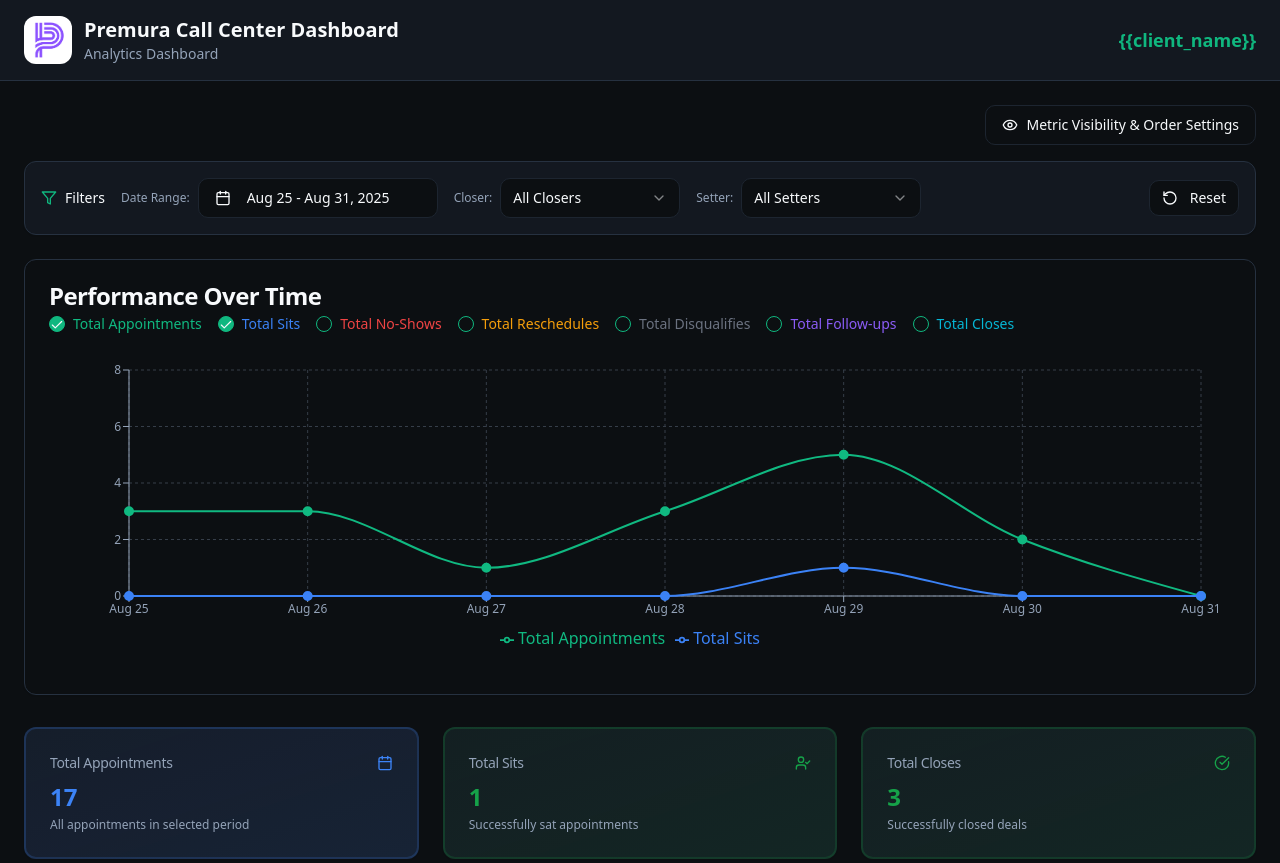
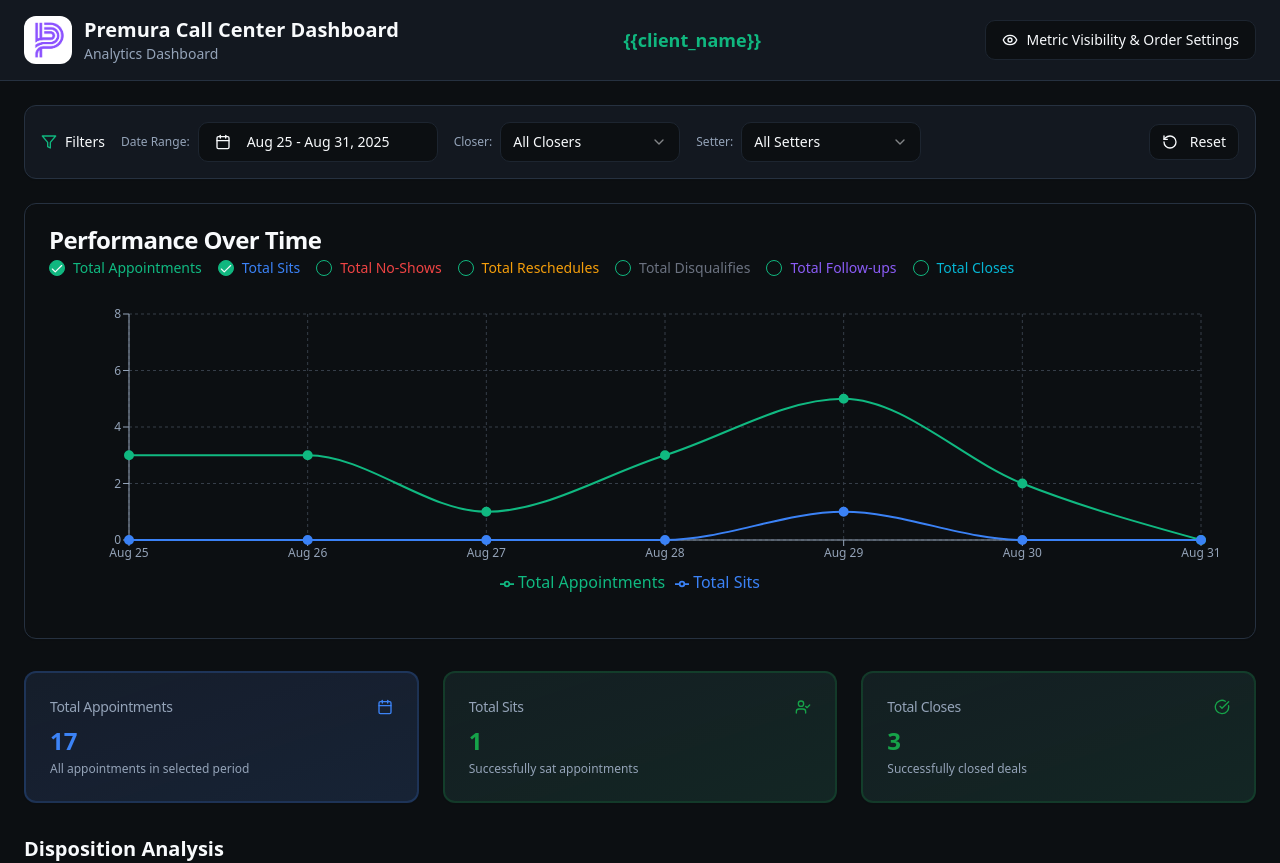
Before and after one commit to simon-isf/permura-corp-dashboard, a React (Vite) app: page / in a window 1280 px wide. Shown: the top 863 px of the page. Built offline with nearby package versions, Linux system fonts and the light colour scheme.

Commit message:
Update header layout
Move metric visibility and order settings to the right corner, centering the client name.

```diff
--- a/src/components/dashboard/DashboardHeader.tsx
+++ b/src/components/dashboard/DashboardHeader.tsx
@@ -1,17 +1,22 @@
 import { Building2 } from "lucide-react";
+import { MetricsVisibilityPanel } from "./MetricsVisibilityPanel";
 
 interface DashboardHeaderProps {
   clientName?: string;
   logoUrl?: string;
+  visibleMetrics?: Record<string, boolean>;
+  onToggleMetric?: (metric: string) => void;
 }
 
 export function DashboardHeader({
   clientName = "{{client_name}}",
-  logoUrl = "[INSERT_LOGO_URL_HERE]"
+  logoUrl = "[INSERT_LOGO_URL_HERE]",
+  visibleMetrics,
+  onToggleMetric
 }: DashboardHeaderProps) {
   return (
     <header className="w-full bg-card border-b border-border px-6 py-4">
-      <div className="flex items-center gap-4">
+      <div className="flex items-center justify-between">
         <div className="flex items-center gap-3">
           <img
             src="/lovable-uploads/58030552-ef5b-484d-bb0e-66450b796c1d.png"
@@ -31,8 +36,17 @@ export function DashboardHeader({
           </div>
         </div>
 
-        <div className="ml-auto flex items-center">
+        <div className="flex items-center">
           <p className="text-lg font-bold text-primary">{clientName}</p>
+        </div>
+
+        <div className="flex items-center">
+          {visibleMetrics && onToggleMetric && (
+            <MetricsVisibilityPanel
+              visibleMetrics={visibleMetrics}
+              onToggleMetric={onToggleMetric}
+            />
+          )}
         </div>
       </div>
     </header>
--- a/src/components/dashboard/MetricsVisibilityPanel.tsx
+++ b/src/components/dashboard/MetricsVisibilityPanel.tsx
@@ -42,8 +42,7 @@ export const MetricsVisibilityPanel = ({ visibleMetrics, onToggleMetric }: Metri
   };
 
   return (
-    <div className="flex justify-end mb-4">
-      <Sheet>
+    <Sheet>
         <SheetTrigger asChild>
           <Button variant="outline" className="gap-2">
             <Eye className="h-4 w-4" />
@@ -118,6 +117,5 @@ export const MetricsVisibilityPanel = ({ visibleMetrics, onToggleMetric }: Metri
           </div>
         </SheetContent>
       </Sheet>
-    </div>
   );
 };
--- a/src/pages/Index.tsx
+++ b/src/pages/Index.tsx
@@ -8,7 +8,6 @@ import { FilterBar } from "@/components/dashboard/FilterBar";
 import { AppointmentsTable } from "@/components/dashboard/AppointmentsTable";
 import { AppointmentBreakdown } from "@/components/dashboard/AppointmentBreakdown";
 import { TimeSeriesChart } from "@/components/dashboard/TimeSeriesChart";
-import { MetricsVisibilityPanel } from "@/components/dashboard/MetricsVisibilityPanel";
 import { MetricCard } from "@/components/ui/metric-card";
 
 // Data
@@ -105,15 +104,12 @@ const Index = () => {
 
   return (
     <div className="min-h-screen bg-dashboard-bg">
-      <DashboardHeader />
+      <DashboardHeader
+        visibleMetrics={visibleMetrics}
+        onToggleMetric={toggleMetric}
+      />
 
       <main className="container mx-auto px-6 py-6">
-        {/* Metrics Visibility Panel */}
-        <MetricsVisibilityPanel
-          visibleMetrics={visibleMetrics}
-          onToggleMetric={toggleMetric}
-        />
-
         {/* Filters */}
         <FilterBar
           closers={closers}
```
